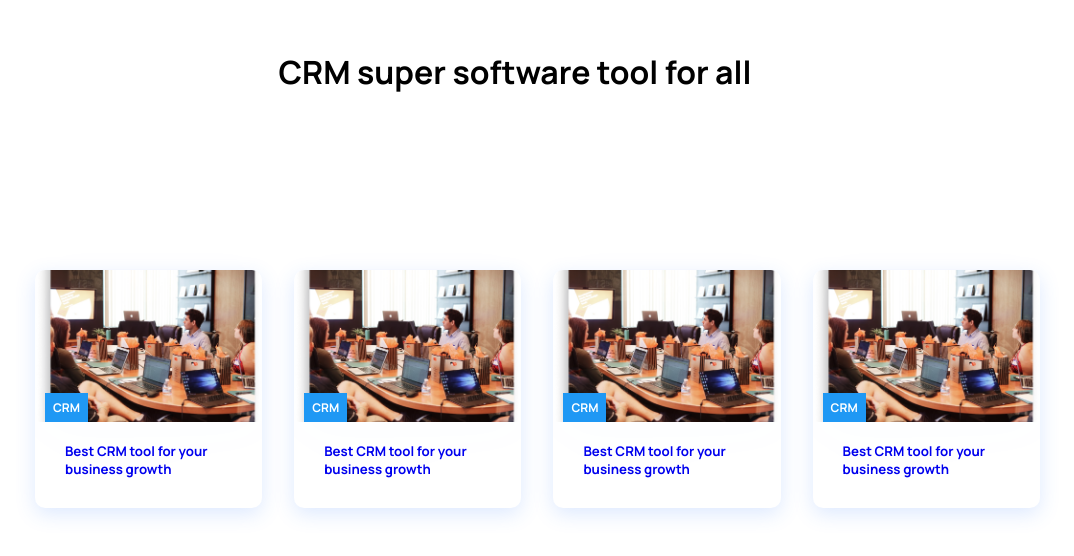
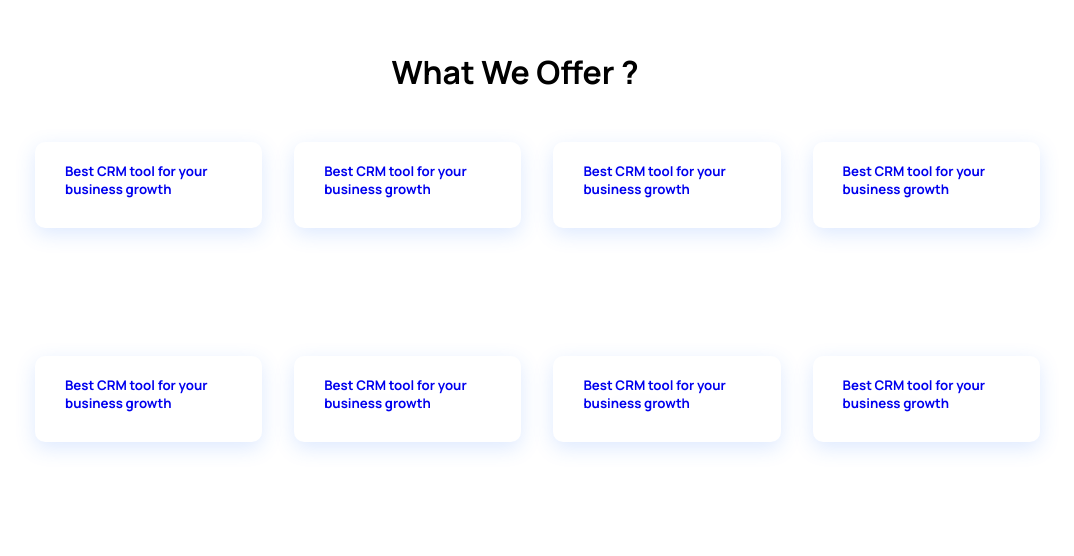
Before and after one commit to dannybizman/socio-knacks-front, a React (Create React App) app: page / in a window 1280 px wide. Shown: the part 1646-2202 px from the top of the page, without its empty margins (125-1199 px from the left). Built offline with nearby package versions, Linux system fonts and the light colour scheme.

Commit message:
font-icon

```diff
--- a/package.json
+++ b/package.json
@@ -3,6 +3,10 @@
   "version": "0.1.0",
   "private": true,
   "dependencies": {
+    "@fortawesome/fontawesome-svg-core": "^6.2.1",
+    "@fortawesome/free-brands-svg-icons": "^6.2.1",
+    "@fortawesome/free-solid-svg-icons": "^6.2.1",
+    "@fortawesome/react-fontawesome": "^0.2.0",
     "@testing-library/jest-dom": "^4.2.4",
     "@testing-library/react": "^9.3.2",
     "@testing-library/user-event": "^7.1.2",
--- a/src/App.js
+++ b/src/App.js
@@ -3,6 +3,11 @@ import Navbar from "./components/Navbar";
 import {BrowserRouter as Router, Switch, Route } from "react-router-dom";
 import "./App.css";
 import Home from "./components/pages/Home";
+import { library } from '@fortawesome/fontawesome-svg-core'
+import { fab } from '@fortawesome/free-brands-svg-icons'
+import { faCheckSquare, faCoffee } from '@fortawesome/free-solid-svg-icons'
+
+library.add(fab, faCheckSquare, faCoffee)
 
 function App() {
   return (
--- a/src/components/CardItem.js
+++ b/src/components/CardItem.js
@@ -1,14 +1,21 @@
 import React from "react";
 import { Link } from "react-router-dom";
+import { FontAwesomeIcon } from '@fortawesome/react-fontawesome';
 
 function CardItem(props) {
+
   return (
     <>
       <li className="cards__item">
         <Link className="cards__item__link" to={props.path}>
-          <figure className="cards__item__pic-wrap" data-category={props.label}>
+
+
+          <div className="">
+            <FontAwesomeIcon className="" icon={props.icon} />
+          </div>
+          {/* <figure className="cards__item__pic-wrap" data-category={props.label}>
             <img src={props.src} alt="socioknack img" className="cards__item__img" />
-          </figure>
+          </figure> */}
           <div className="cards__item__info">
             <h5 className="cards__item_text">{props.text}</h5>
           </div>
--- a/src/components/Cards.css
+++ b/src/components/Cards.css
@@ -22,8 +22,8 @@ h1{
 }
 
 .cards__items {
-       margin-bottom: 14rem;
-       margin-top: 14rem;
+       margin-bottom: 6rem;
+       margin-top: 6rem;
 }
 
 .cards__item {
--- a/src/components/Cards.js
+++ b/src/components/Cards.js
@@ -1,6 +1,7 @@
 import React from "react";
 import CardItem from "./CardItem";
 import "./Cards.css";
+
 
 function Cards() {
   return (
@@ -10,11 +11,40 @@ function Cards() {
       </div>
       <div className="cards">
       <div className="header-card">
- <h1 className="">CRM super software tool for all</h1>
+ <h1 className="">What We Offer ?</h1>
  </div>
         <div className="cards__container">
 
           <div className="cards___wrapper">
+            <ul className="cards__items">
+              <CardItem
+                // src="images/Rectangle.png"
+                icon="fa-regular fa-triangle"
+                text="Best CRM tool for your business growth"
+                label="CRM"
+                path="/services"
+              />
+
+              <CardItem
+                src="images/Rectangle.png"
+                text="Best CRM tool for your business growth"
+                label="CRM"
+                path="/services"
+              />
+              <CardItem
+                src="images/Rectangle.png"
+                text="Best CRM tool for your business growth"
+                label="CRM"
+                path="/services"
+              />
+              <CardItem
+                src="images/Rectangle.png"
+                text="Best CRM tool for your business growth"
+                label="CRM"
+                path="/services"
+              />
+            </ul>
+
             <ul className="cards__items">
               <CardItem
                 src="images/Rectangle.png"
```
Also changed, not shown: 1 other file (tests, documents, lock files or other folders).
